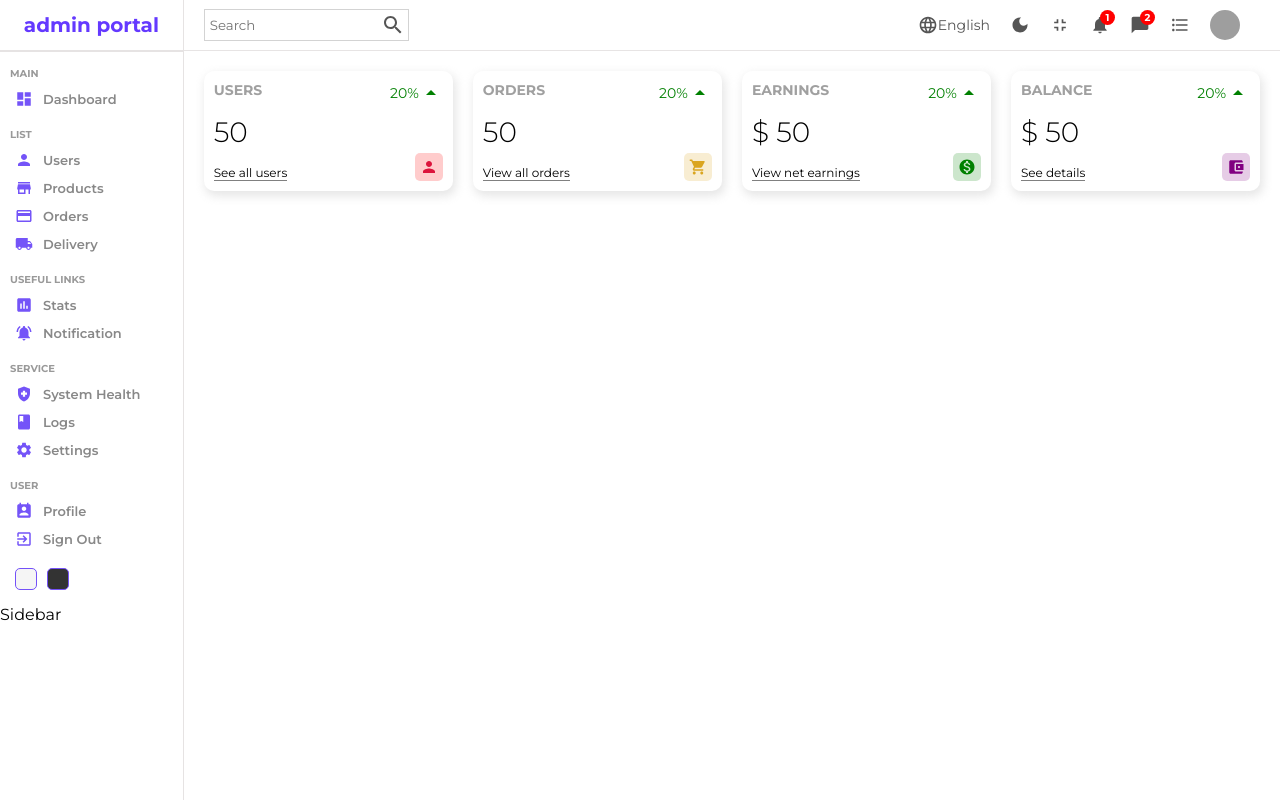
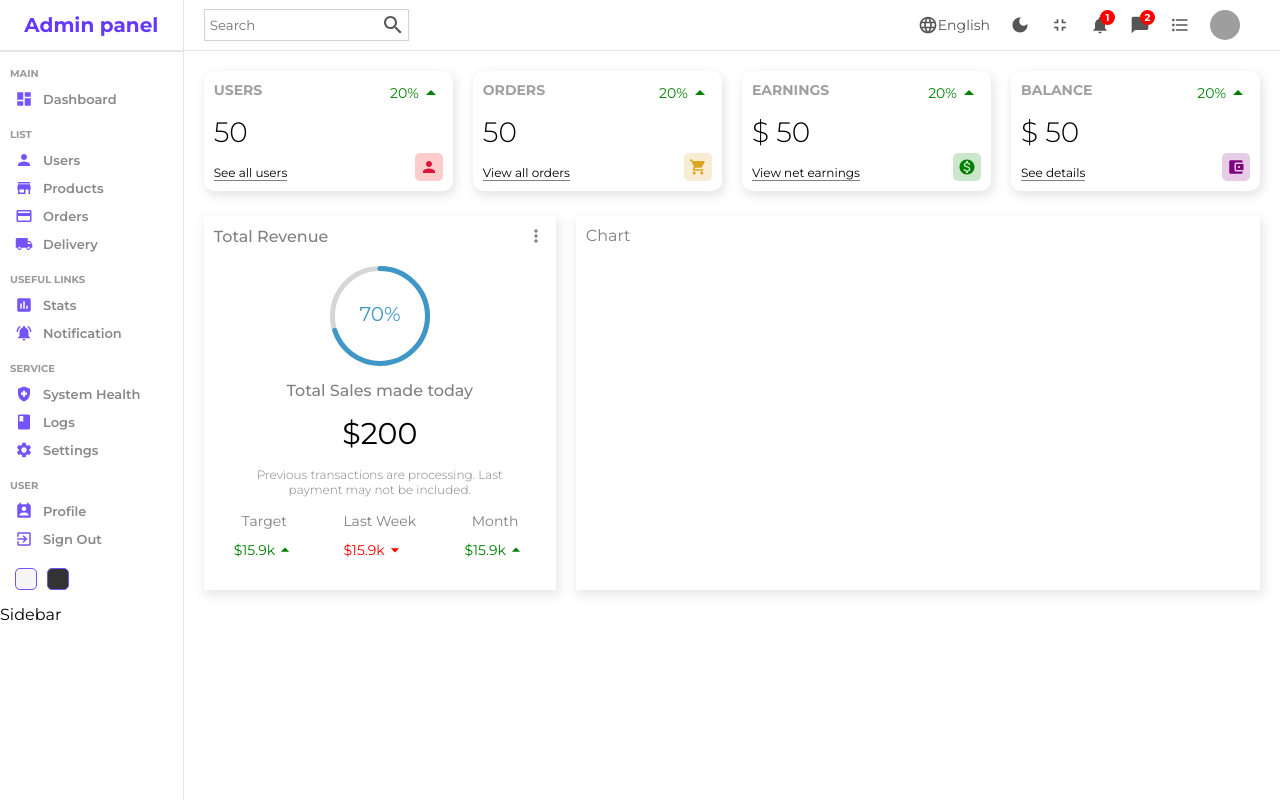
Before and after one commit to JcPerera/admin-panel, a React (Create React App) app: page / in a window 1280 px wide. Built offline with nearby package versions, Linux system fonts and the light colour scheme; grey boxes are pictures that could not be loaded.

Commit message:
added featured chart, downgraded react version

```diff
--- a/public/index.html
+++ b/public/index.html
@@ -9,7 +9,6 @@
       name="description"
       content="Web site created using create-react-app"
     />
-    <link rel="apple-touch-icon" href="%PUBLIC_URL%/logo192.png" />
     <link
       href="https://fonts.googleapis.com/css2?family=Montserrat:ital,wght@0,200;0,300;0,400;0,500;0,600;0,700;1,200;1,300;1,400;1,500;1,600;1,700&display=swap"
       rel="stylesheet"
--- /dev/null
+++ b/src/components/chart/Chart.jsx
@@ -0,0 +1,9 @@
+import './chart.scss'
+
+const Chart = () => {
+  return (
+    <div className='chart'>Chart</div>
+  )
+}
+
+export default Chart
--- /dev/null
+++ b/src/components/chart/chart.scss
@@ -0,0 +1,15 @@
+.chart {
+  flex: 4;
+  -webkit-box-shadow: 2px 4px 10px 1px rgba(0, 0, 0, 0.47);
+  box-shadow: 2px 4px 10px 1px rgba(201, 201, 201, 0.47);
+  padding: 10px;
+  color: gray;
+
+  .title {
+    margin-bottom: 20px;
+  }
+
+  .chartGrid {
+    stroke: rgb(228, 225, 225);
+  }
+}
--- /dev/null
+++ b/src/components/featured/Featured.jsx
@@ -0,0 +1,53 @@
+import "./featured.scss";
+import MoreVertIcon from "@mui/icons-material/MoreVert";
+import { CircularProgressbar } from "react-circular-progressbar";
+import "react-circular-progressbar/dist/styles.css";
+import ArrowDropDownIcon from '@mui/icons-material/ArrowDropDown';
+import ArrowDropUpIcon from '@mui/icons-material/ArrowDropUp';
+
+const Featured = () => {
+  return (
+    <div className="featured">
+      <div className="top">
+        <div className="title">Total Revenue</div>
+        <MoreVertIcon fontSize="small" />
+      </div>
+      <div className="bottom">
+        <div className="featuredChart">
+          <CircularProgressbar value={70} text={"70%"} strokeWidth={5} />
+        </div>
+        <p className="title">Total Sales made today</p>
+        <p className="amount">$200</p>
+        <p className="desc">
+          Previous transactions are processing. Last payment may not be included.
+        </p>
+
+        <div className="summary">
+          <div className="item">
+            <div className="itemTitle">Target</div>
+            <div className="itemResult positive">
+              <div className="resultAmount">$15.9k</div>
+              <ArrowDropUpIcon fontSize="small"/>
+            </div>
+          </div>
+          <div className="item">
+            <div className="itemTitle">Last Week</div>
+            <div className="itemResult negative">
+              <div className="resultAmount">$15.9k</div>
+              <ArrowDropDownIcon fontSize="small"/>
+            </div>
+          </div>
+          <div className="item">
+            <div className="itemTitle">Month</div>
+            <div className="itemResult positive">
+              <div className="resultAmount">$15.9k</div>
+              <ArrowDropUpIcon fontSize="small"/>
+            </div>
+          </div>
+        </div>
+      </div>
+    </div>
+  );
+};
+
+export default Featured;
--- /dev/null
+++ b/src/components/featured/featured.scss
@@ -0,0 +1,79 @@
+.featured {
+  flex: 2;
+  -webkit-box-shadow: 2px 4px 10px 1px rgba(0, 0, 0, 0.47);
+  box-shadow: 2px 4px 10px 1px rgba(201, 201, 201, 0.47);
+  padding: 10px;
+
+  .top {
+    display: flex;
+    align-items: center;
+    justify-content: space-between;
+    color: gray;
+
+    .title {
+      font-size: 16px;
+      font-weight: 500;
+    }
+  }
+
+  .bottom {
+    padding: 20px;
+    display: flex;
+    flex-direction: column;
+    align-items: center;
+    justify-content: center;
+    gap: 15px;
+
+    .featuredChart {
+      width: 100px;
+      height: 100px;
+    }
+
+    .title {
+      font-weight: 500;
+      color: gray;
+    }
+
+    .amount {
+      font-size: 30px;
+    }
+
+    .desc {
+      font-weight: 300;
+      font-size: 12px;
+      color: gray;
+      text-align: center;
+    }
+
+    .summary {
+      width: 100%;
+      display: flex;
+      align-items: center;
+      justify-content: space-between;
+
+      .item {
+        text-align: center;
+
+        .itemTitle {
+          font-size: 14px;
+          color: gray;
+        }
+
+        .itemResult {
+          display: flex;
+          align-items: center;
+          margin-top: 10px;
+          font-size: 14px;
+
+          &.positive {
+            color: green;
+          }
+
+          &.negative {
+            color: red;
+          }
+        }
+      }
+    }
+  }
+}
--- a/src/components/sidebar/Sidebar.jsx
+++ b/src/components/sidebar/Sidebar.jsx
@@ -15,7 +15,7 @@
 const Sidebar = () => {
   return <div className="sidebar">
     <div className="top">
-      <span className="logo">admin portal</span>
+      <span className="logo">Admin panel</span>
     </div>
     <hr />
     <div className="center">
--- a/src/pages/home/Home.jsx
+++ b/src/pages/home/Home.jsx
@@ -2,6 +2,8 @@
 import Sidebar from "../../components/sidebar/Sidebar";
 import Navbar from "../../components/navbar/Navbar";
 import Widget from "../../components/widget/Widget";
+import Featured from "../../components/featured/Featured";
+import Chart from "../../components/chart/Chart";
 const Home = () => {
   return (
     <div className="home">
@@ -14,6 +16,10 @@
           <Widget type="earning" />
           <Widget type="balance" />
         </div>
+        <div className="charts">
+          <Featured />
+          <Chart />
+        </div>
       </div>
     </div>
   );
--- a/src/pages/home/home.scss
+++ b/src/pages/home/home.scss
@@ -4,10 +4,14 @@
   .homeContainer {
     flex: 6;
 
-    .widgets {
+    .widgets, .charts {
       display: flex;
       padding: 20px;
       gap: 20px;
     }
+
+    .charts {
+      padding: 5px 20px;
+    }
   }
 }
```
Also changed, not shown: package.json (+6 -5 lines), src/index.js (+4 -4 lines), public/manifest.json, 1 other file (tests, documents, lock files or other folders).
